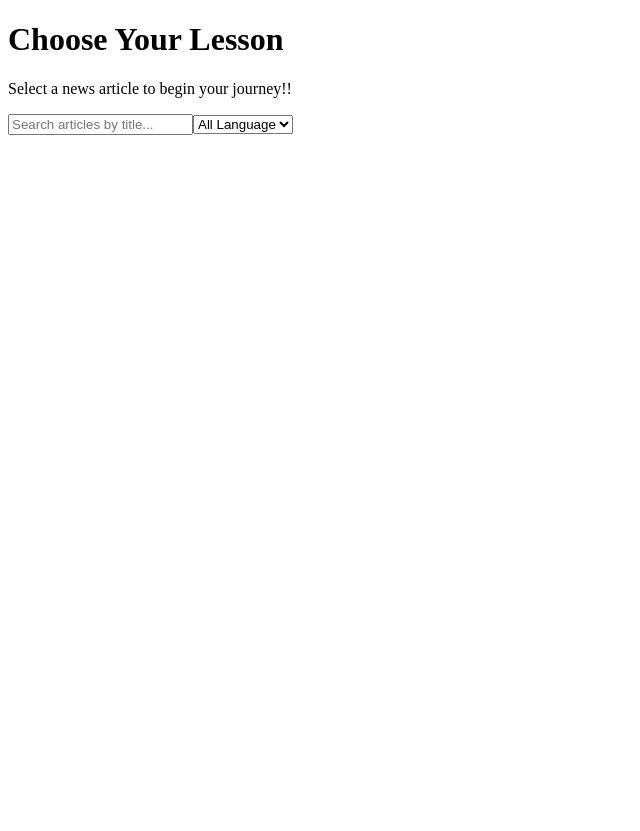
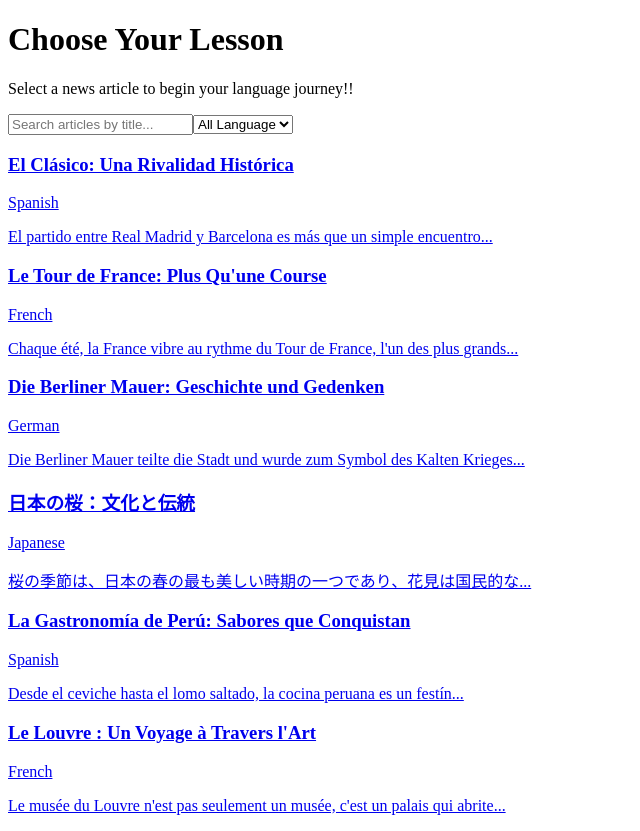
Before and after one commit to raptor1820/News2Lang, a Next.js app in the folder frontend/: page /articles in a window 1280 px wide. Shown: the whole page, without its empty margins (0-640 px from the left). Before the commit the page ends 800 px from the top, so only its background shows below. Built offline with nearby package versions, Linux system fonts and the light colour scheme.

Commit message:
finish page.tsx create func to check search and language option logic

```diff
--- a/frontend/src/app/articles/page.tsx
+++ b/frontend/src/app/articles/page.tsx
@@ -1,8 +1,32 @@
 //this will be the main page
 
+import { Suspense } from "react";
 import { ArticleFilter } from "../components/ArticleFilter";
+import { LoadingSpinner } from "../loading/LoadingSpinner";
+import { ArticleList } from "../components/ArticleList";
+import { Language } from "../type";
+import { getArticle } from "../lib/api";
 
-export default async function ArticlesPage() {
+interface ArticlesPageProps {
+  searchParams?: {
+    search?: string;
+    lang?: Language;
+  };
+}
+export default async function ArticlesPage({
+  searchParams,
+}: ArticlesPageProps) {
+  const articles = await getArticle();
+  const searchTerm = searchParams?.search?.toLowerCase() || "";
+  const selectedLang = searchParams?.lang || "";
+
+  const filteredArticles = articles.filter((article) => {
+    const matchesSearch =
+      article.title.toLowerCase().includes(searchTerm) ||
+      article.preview.toLowerCase().includes(searchTerm);
+    const matchesLang = selectedLang ? article.language === selectedLang : true;
+    return matchesSearch && matchesLang;
+  });
   return (
     <main className="container mx-auto px-4 py-8">
       <div className="text-center mb-10">
@@ -12,11 +36,15 @@
         </h1>
         <p className="mt-2 text-lg text-gray-600">
           {" "}
-          Select a news article to begin your journey!!
+          Select a news article to begin your language journey!!
         </p>
       </div>
 
       <ArticleFilter />
+
+      <Suspense fallback={<LoadingSpinner />}>
+        <ArticleList article={filteredArticles} />
+      </Suspense>
     </main>
   );
 }
```
